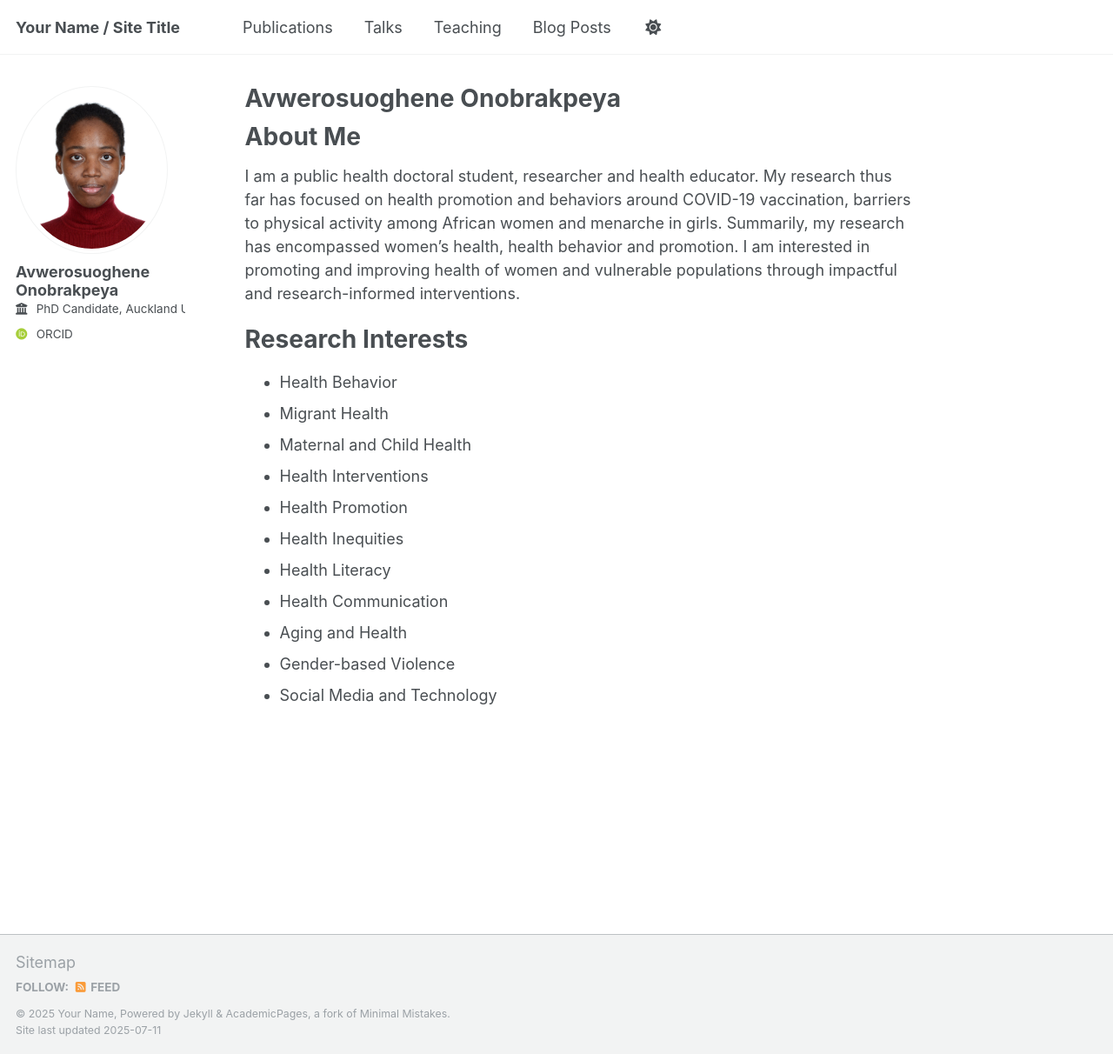
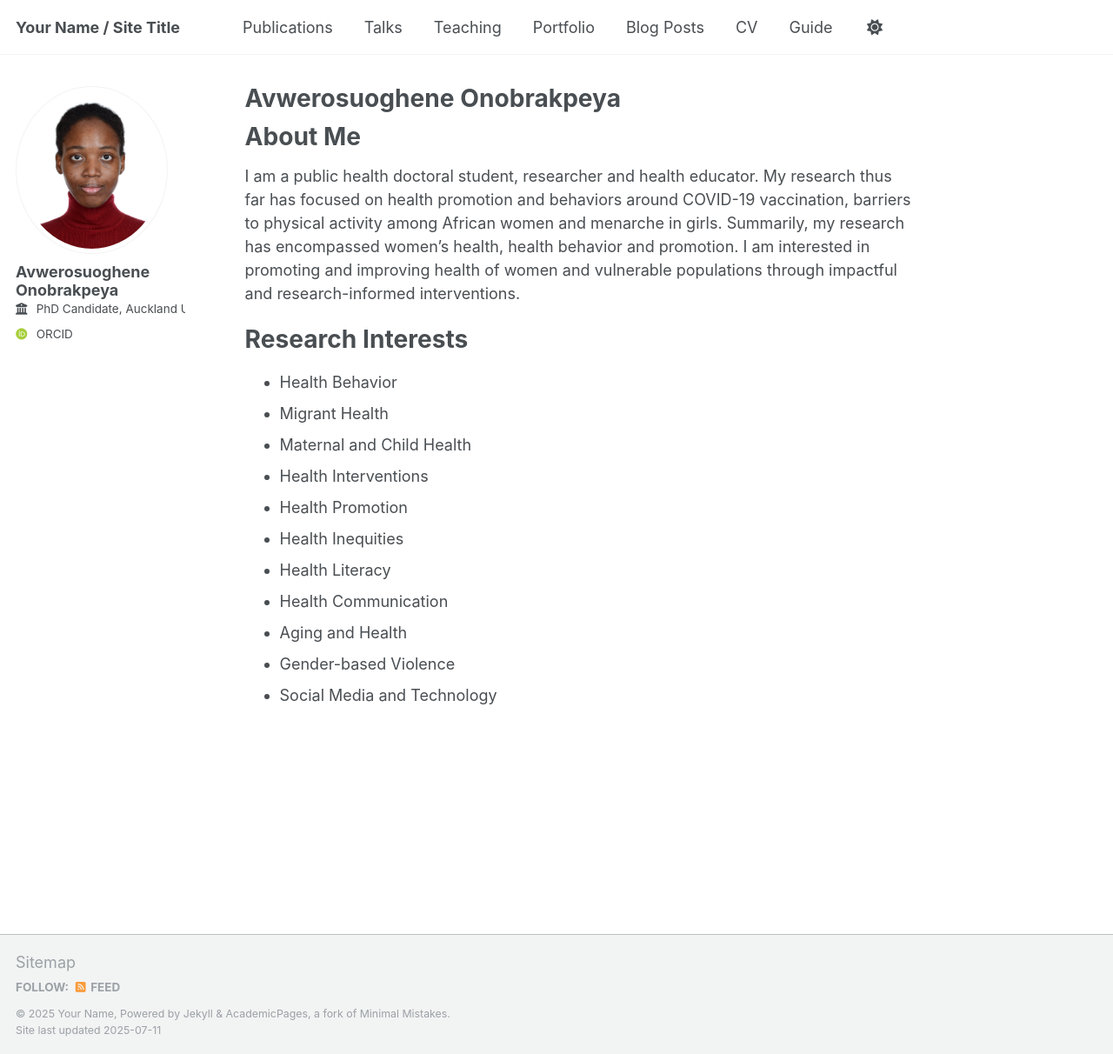
Before and after one commit to suo-onobrakpeya/suo-onobrakpeya.github.io, a Jekyll site: the page built from _pages/about.md, in a window 1280 px wide and 1212 px high. Shown: the whole window at 87% size. Built offline with Jekyll 4.4.1, drawn with Linux system fonts in a browser that asks for light colours; some web fonts are replaced; a script that is not in the unit is left out.

Commit message:
Update 10.

```diff
--- a/_config.yml
+++ b/_config.yml
@@ -26,7 +26,7 @@ author:
   name             : "Avwerosuoghene Onobrakpeya"
   pronouns         : # example: "she/her"
   bio              : #"Short biography for the left-hand sidebar"
-  employer         : "PhD Candidate, Auckland University of Technology; MSc Public Health, Tzu Chi University"
+  employer         : PhD Candidate, Auckland University of Technology; MSc Public Health, Tzu Chi University"
   uri              : # URL
   email            : #"none@example.org"
 
@@ -221,10 +221,10 @@ collections:
   publications:
     output: true
     permalink: /:collection/:path/
-  talks:
+  portfolio:
     output: true
     permalink: /:collection/:path/
-  portfolio:
+  talks:
     output: true
     permalink: /:collection/:path/
 
```
Also changed, not shown: _data/navigation.yml (+5 -5 lines).
